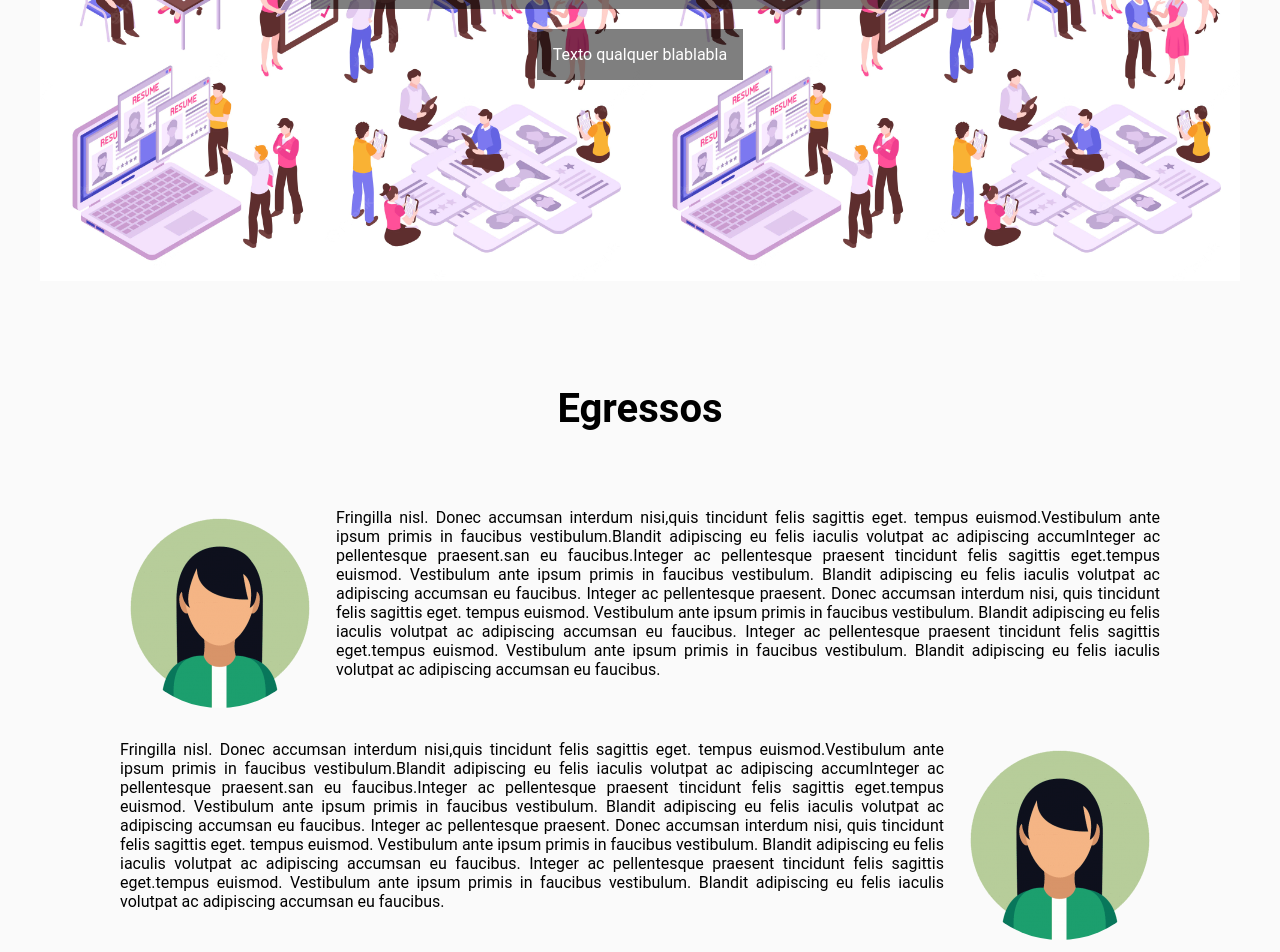
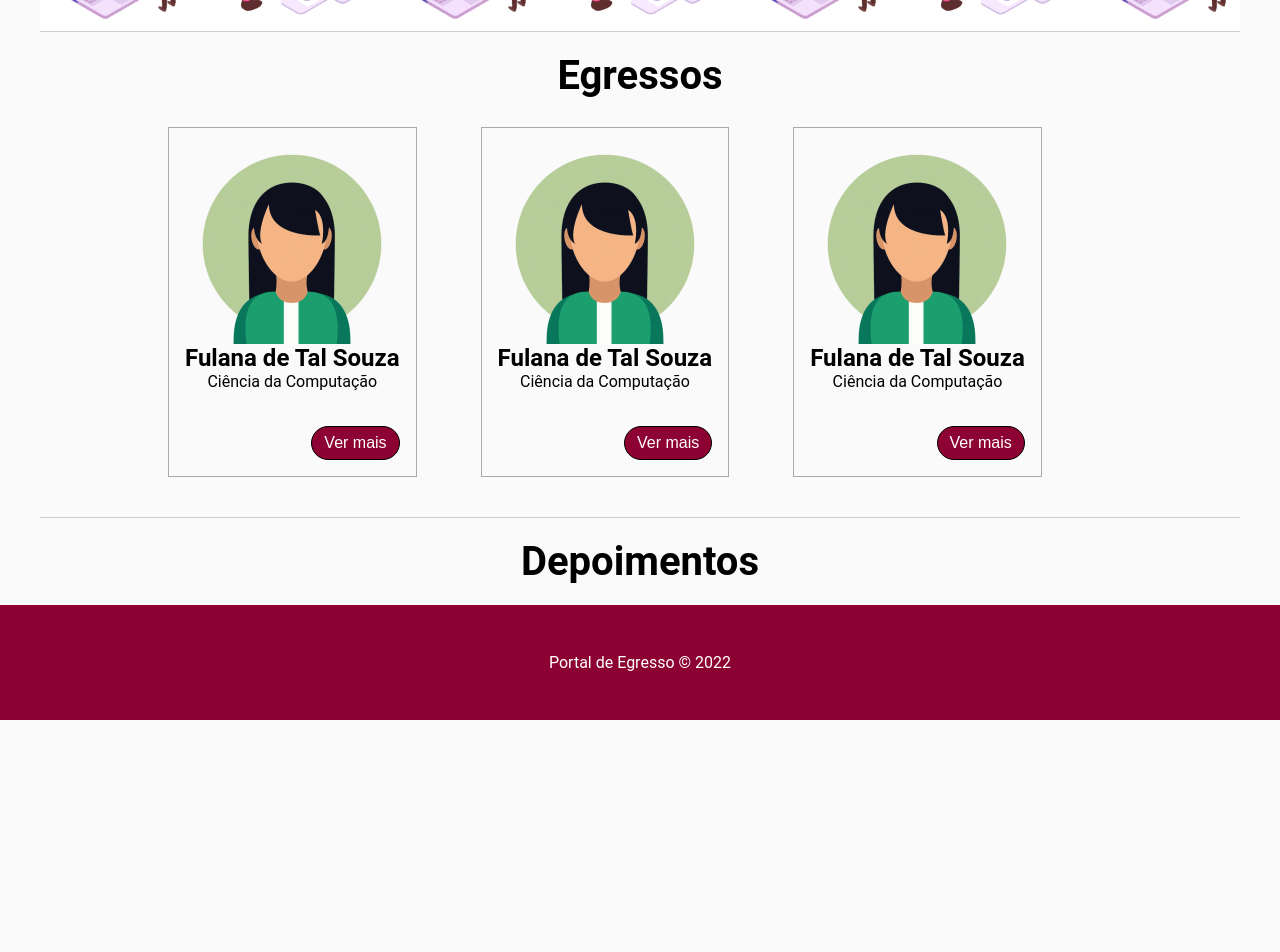
Before and after one commit to alisonMendes01/portal-front, a React (Create React App) app: page / in a window 1280 px wide. Shown: the part 420-1372 px from the top of the page. After the commit the page ends 1140 px from the top, so only its background shows below. Built offline with nearby package versions, Linux system fonts and the light colour scheme.

Commit message:
Home | Banner | Egressos

```diff
--- a/src/components/layout/EgressoLeft.js
+++ b/src/components/layout/EgressoLeft.js
@@ -2,22 +2,19 @@ import styles from './EgressoLeft.module.css';
 
 import foto from '../../img/foto.png';
 
+import LinkButton from '../layout/LinkButton';
+
 function EgressoLeft() {
     return (
-        <p className={styles.paragrafo_left_right}>
-            <img src={foto} alt="" className={styles.img_left} />
-            Fringilla nisl. Donec accumsan interdum nisi,quis tincidunt felis sagittis eget.
-            tempus euismod.Vestibulum ante ipsum primis in faucibus vestibulum.Blandit adipiscing
-            eu felis iaculis volutpat ac adipiscing accumInteger ac pellentesque praesent.san eu
-            faucibus.Integer ac pellentesque praesent tincidunt felis sagittis eget.tempus euismod.
-            Vestibulum ante ipsum primis in faucibus vestibulum. Blandit adipiscing eu felis iaculis
-            volutpat ac adipiscing accumsan eu faucibus. Integer ac pellentesque praesent.
-            Donec accumsan interdum nisi, quis tincidunt felis sagittis eget. tempus euismod.
-            Vestibulum ante ipsum primis in faucibus vestibulum. Blandit adipiscing eu felis iaculis
-            volutpat ac adipiscing accumsan eu faucibus. Integer ac pellentesque praesent tincidunt
-            felis sagittis eget.tempus euismod. Vestibulum ante ipsum primis in faucibus vestibulum.
-            Blandit adipiscing eu felis iaculis volutpat ac adipiscing accumsan eu faucibus.
-        </p>
+        <div className={styles.paragrafo_left_right}>
+            <div className={styles.container}>
+                <img src={foto} alt="" />
+                <h2>Fulana de Tal Souza</h2>
+                <p>Ciência da Computação</p>
+            </div>
+            <br />
+            <LinkButton to='/egressodescricao' text='Ver mais' />
+        </div>
     )
 }
 
--- a/src/components/layout/EgressoLeft.module.css
+++ b/src/components/layout/EgressoLeft.module.css
@@ -1,10 +1,17 @@
-.paragrafo_left_right{
+.container {
+    display: flex;
+    flex-direction: column;
+    align-items: center;
+}
+
+.paragrafo_left_right {
     text-align: justify;
     padding: 1em;
+    border: 1px solid #aaa;
+    margin: .5em 2em;
 }
 
-.img_left{
-    float: left;
-    margin-right: 1em;
+.img_left {
+    margin: auto;
     border-radius: 50%;
 }
--- a/src/components/layout/EgressoRight.js
+++ b/src/components/layout/EgressoRight.js
@@ -2,22 +2,22 @@ import styles from './EgressoRight.module.css';
 
 import foto from '../../img/foto.png';
 
+import LinkButton from '../layout/LinkButton';
+
 function EgressoRight() {
     return (
-        <p className={styles.paragrafo_left_right}>
+        <div className={styles.paragrafo_left_right}>
             <img src={foto} alt="" className={styles.img_right} />
+            <p>
                 Fringilla nisl. Donec accumsan interdum nisi,quis tincidunt felis sagittis eget.
                 tempus euismod.Vestibulum ante ipsum primis in faucibus vestibulum.Blandit adipiscing
                 eu felis iaculis volutpat ac adipiscing accumInteger ac pellentesque praesent.san eu
                 faucibus.Integer ac pellentesque praesent tincidunt felis sagittis eget.tempus euismod.
                 Vestibulum ante ipsum primis in faucibus vestibulum. Blandit adipiscing eu felis iaculis
                 volutpat ac adipiscing accumsan eu faucibus. Integer ac pellentesque praesent.
-            Donec accumsan interdum nisi, quis tincidunt felis sagittis eget. tempus euismod.
-            Vestibulum ante ipsum primis in faucibus vestibulum. Blandit adipiscing eu felis iaculis
-            volutpat ac adipiscing accumsan eu faucibus. Integer ac pellentesque praesent tincidunt
-            felis sagittis eget.tempus euismod. Vestibulum ante ipsum primis in faucibus vestibulum.
-            Blandit adipiscing eu felis iaculis volutpat ac adipiscing accumsan eu faucibus.
             </p>
+            <LinkButton  to='/egressodescricao' text='Ver mais'/>
+        </div>
     )
 }
 
--- a/src/components/layout/EgressoRight.module.css
+++ b/src/components/layout/EgressoRight.module.css
@@ -1,6 +1,12 @@
 .paragrafo_left_right{
     text-align: justify;
     padding: 1em;
+    border: 1px solid black;
+    margin-bottom: 2em;
+}
+
+.paragrafo_left_right p{
+    margin-top: 2em;
 }
 
 .img_right{
--- a/src/components/layout/LinkImg.js
+++ b/src/components/layout/LinkImg.js
@@ -2,7 +2,7 @@ import style from './LinkImg.module.css'
 
 function LinkImg({ to, text }) {
     return (
-    <a href = {to} target = "_blank">
+    <a href = {to} target = "noreferrer">
         <img src={text} alt="" className={style.img} />
     </a>
     );
--- a/src/components/pages/Home.js
+++ b/src/components/pages/Home.js
@@ -1,22 +1,25 @@
 import styles from './Home.module.css';
 
 import EgressoLeft from '../layout/EgressoLeft';
-import EgressoRight from '../layout/EgressoRight';
 
 function Home() {
     return (
         <>
             <section className={styles.home_banner}>
                 <h1>Bem-vindo ao <span>Portal de Egresso</span></h1>
-                <p>Texto qualquer blablabla</p>
             </section>
 
-            <section className={styles.home_egressos}>
-                <h2>Egressos</h2>
+            <section  className={styles.home_egressos}>
+                <h2 className={styles.topico}>Egressos</h2>
+                <div className={styles.home_egressos_cards}>
+                    <EgressoLeft />
+                    <EgressoLeft />
+                    <EgressoLeft />
+                </div>
+            </section>
 
-                <EgressoLeft />
-                <EgressoRight />
-
+            <section className={styles.home_depoimentos}>
+                <h2 className={styles.topico}>Depoimentos</h2>
             </section>
         </>
     );
--- a/src/components/pages/Home.module.css
+++ b/src/components/pages/Home.module.css
@@ -1,11 +1,12 @@
+/*Banner*/
 .home_banner{
     width: 100%;
-    height: 600px;
+    height: 350px;
     display: flex;
     flex-direction: column;
     align-items: center;
     justify-content: center;
-    padding: 4em;
+    padding: 0 4em;
     background-image: url("../../img/banner.webp");
     background-size: contain;
 }
@@ -15,36 +16,45 @@
     margin-bottom: .5em;
     color: white;
     padding: 1em;
-    background-color: rgba(0, 0, 0, 0.5);
+    background-color: rgba(0, 0, 0, 0.8);
 }
 
 .home_banner p {
     color: white;
     padding: 1em;
-    background-color: rgba(0, 0, 0, 0.5);
+    background-color: rgba(0, 0, 0, 0.8);
 }
 
+/* Topicos da home*/
+.topico {
+    font-size: 2.5em;
+    padding: .5em;
+    text-align: center;
+}
+
+/*Egressos*/
 .home_egressos{
     width: 100%;
     display: flex;
     flex-direction: column;
+    flex-wrap: wrap;
     align-items: center;
-    padding: 4em;
+    padding: 0 4em;
+    border-top: 1px solid #ccc;
 }
 
-.home_egressos h2 {
-    font-size: 2.5em;
-    margin-bottom: .5em;
-    padding: 1em;
+.home_egressos_cards{
+    width: 100%;
+    display: flex;
+    flex-direction: row;
+    flex-wrap: wrap;
+    align-items: center;
+    padding: 0 2em 2em;
 }
 
-.paragrafo_left_right{
-    text-align: justify;
-    padding: 1em;
+/*Depoimentos*/
+.home_depoimentos{
+    width: 100%;
+    padding: 0 4em;
+    border-top: 1px solid #ccc;
 }
-
-.img_right{
-    float: right;
-    margin-left: 1em;
-    border-radius: 50%;
-}
```
Also changed, not shown: src/components/layout/DepoimentoCards.js (added, +26 -0 lines), src/components/layout/DepoimentoCards.module.css (added, +31 -0 lines). Lines whose indentation alone changed are shown as unchanged.
